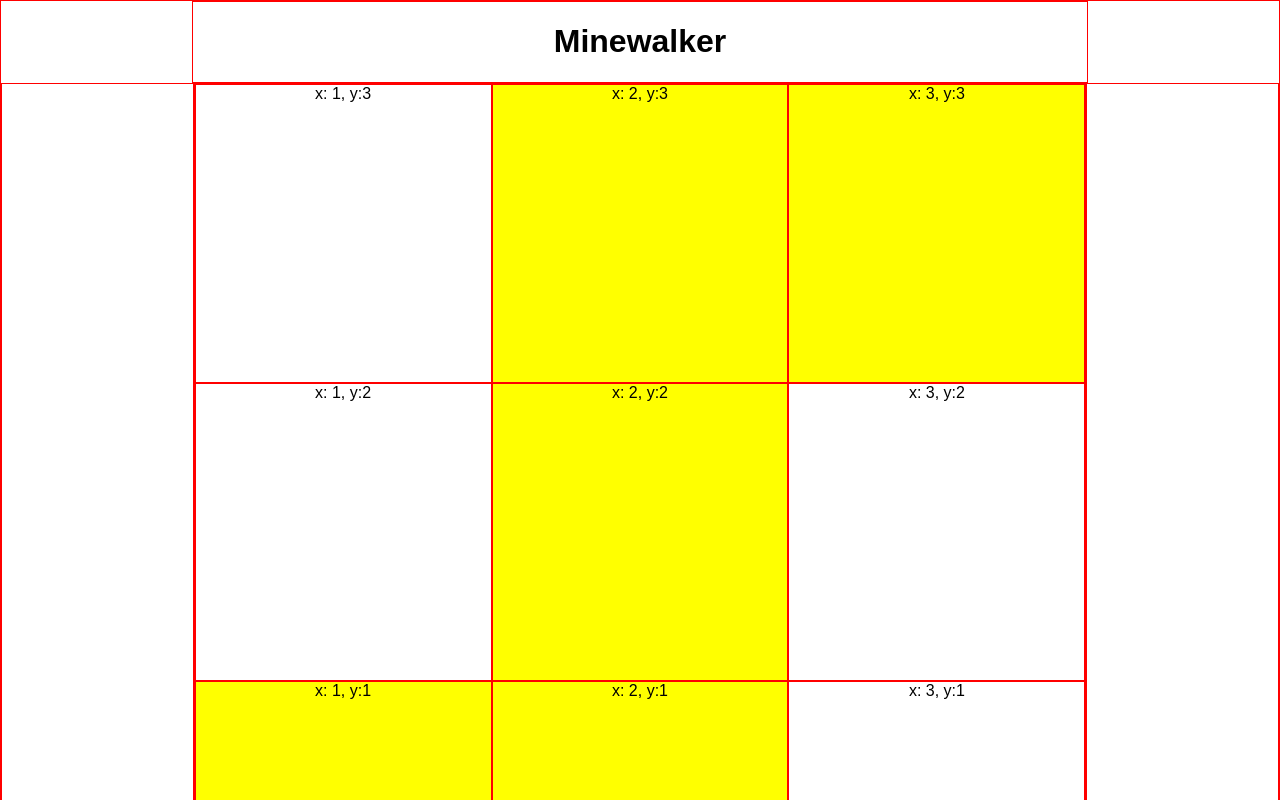
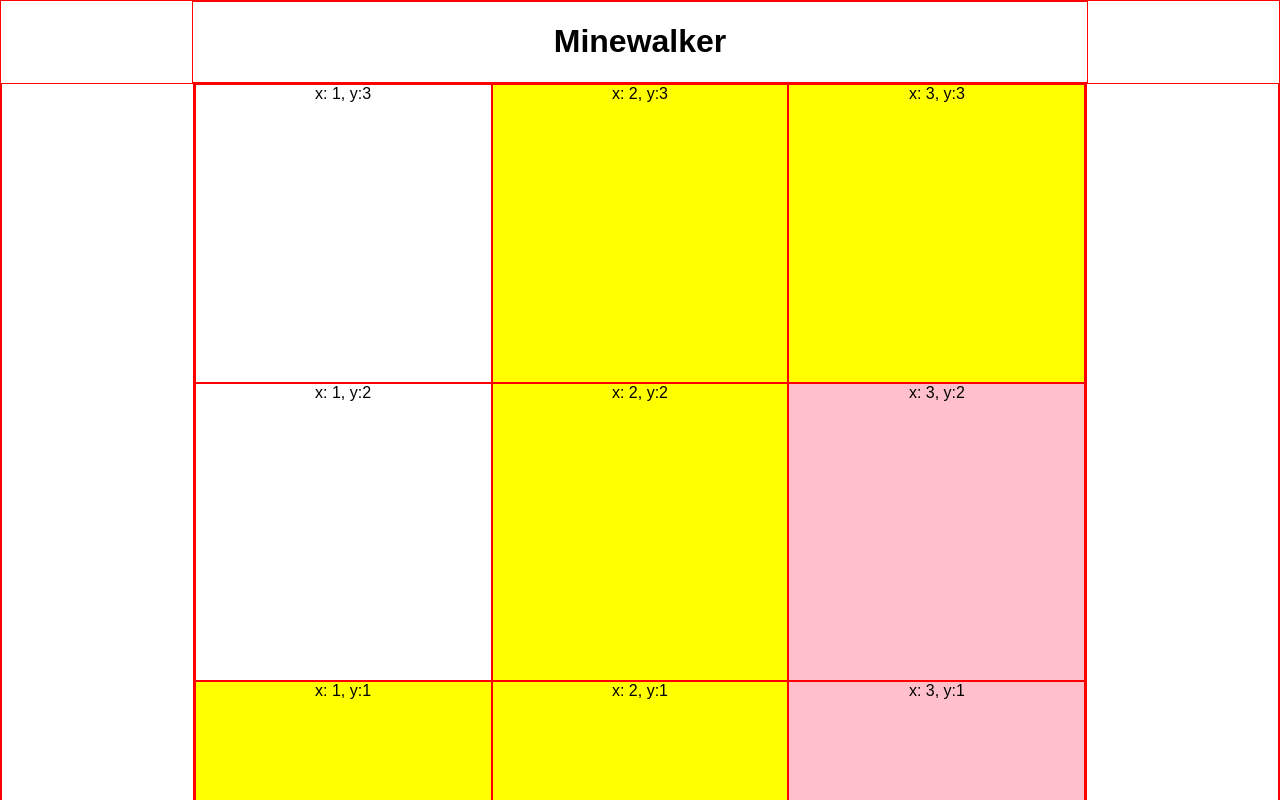
Before and after one commit to Milldrew/MINEWALKER, an Angular app in the folder minewalker/: page / in a window 1280 px wide. Shown: the top 800 px of the page. Built offline with nearby package versions, Linux system fonts and the light colour scheme.

Commit message:
📅  | Tue Mar 29 20:54:22 MDT 2022

```diff
--- a/minewalker/src/app/board/square/square.component.css
+++ b/minewalker/src/app/board/square/square.component.css
@@ -8,6 +8,9 @@ div {
   width: 100%;
 }
 
+.mine {
+  background-color: pink;
+}
 .happy {
   background-color: yellow;
 }
--- a/minewalker/src/app/board/square/square.component.ts
+++ b/minewalker/src/app/board/square/square.component.ts
@@ -14,11 +14,15 @@ export class SquareComponent implements OnInit {
   constructor(public squareService: SquareService) {}
   public squareClasses: any;
   isHappy: any;
+  isMine: any;
 
   ngOnInit(): void {
     this.isHappy = this.squareService.isOnHappyPath(this.coordinate);
+    this.isMine = this.squareService.isMine(this.coordinate);
+    console.log(this.isMine);
     this.squareClasses = {
       happy: this.isHappy,
+      mine: this.isMine,
     };
   }
 }
--- a/minewalker/src/app/services/mines.service.ts
+++ b/minewalker/src/app/services/mines.service.ts
@@ -31,7 +31,7 @@ export class MinesService {
 
   chooseMineCoordinates(openSquares: any) {
     let openSquaresCount = openSquares.length;
-    let mineCoordinatesNeeded = openSquaresCount / 4;
+    let mineCoordinatesNeeded = openSquaresCount / 4 + 1;
     let mineCoordinates = [];
     let randomBoolean = Math.random() > 0.5;
     let randomBooleanTwo = Math.random() > 0.5;
--- a/minewalker/src/app/services/square.service.ts
+++ b/minewalker/src/app/services/square.service.ts
@@ -13,11 +13,9 @@ export class SquareService {
   ) {}
 
   isMine(coordinate: any) {
-    console.log('coordinate', coordinate);
     let mineCoordinates: any;
     const mineCoordinates$ = this.minesService.mineCoordinates$;
     mineCoordinates$.subscribe((value: any) => (mineCoordinates = value));
-    console.log(mineCoordinates);
 
     if (mineCoordinates) {
       const isCoordinateMine = !!mineCoordinates.filter(
```
